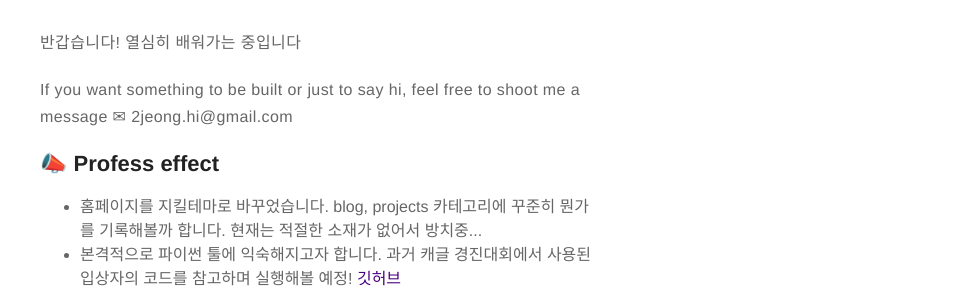
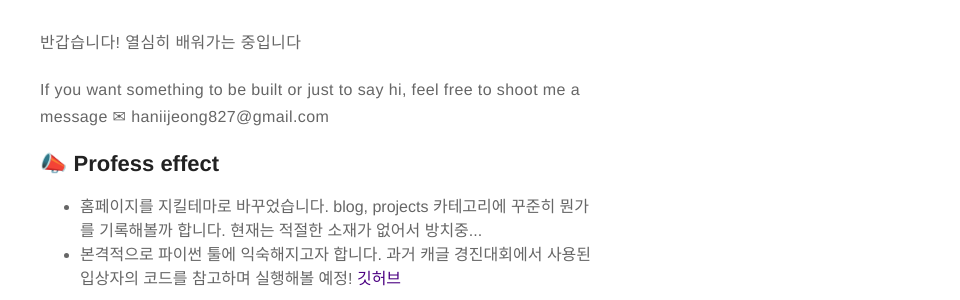
Before and after one commit to 12jeong/12jeong.github.io, a Jekyll site: the page built from about.md, in a window 1280 px wide. Shown: the part 200-500 px from the top of the page, without its empty margins (320-1280 px from the left). Built offline with Jekyll 4.4.1, drawn with Linux system fonts in a browser that asks for light colours; some web fonts are replaced.

Commit message:
Update about.md

```diff
--- a/about.md
+++ b/about.md
@@ -6,7 +6,7 @@ layout: page
 # 소개
 
 <p>반갑습니다! 열심히 배워가는 중입니다 </p>
-<p>If you want something to be built or just to say hi, feel free to shoot me a message  ✉ 2jeong.hi@gmail.com</p>
+<p>If you want something to be built or just to say hi, feel free to shoot me a message  ✉ haniijeong827@gmail.com</p>
 
 <h2> 📣 Profess effect </h2>
 <ul class="skill-list">
```
